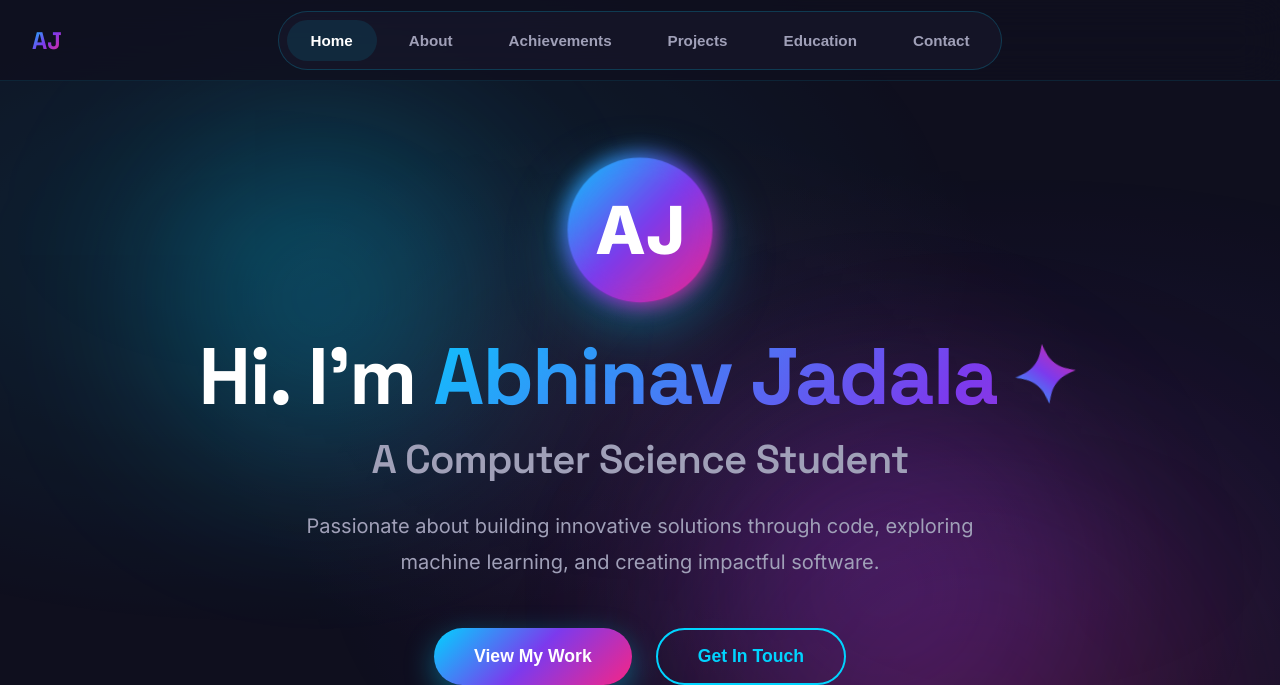
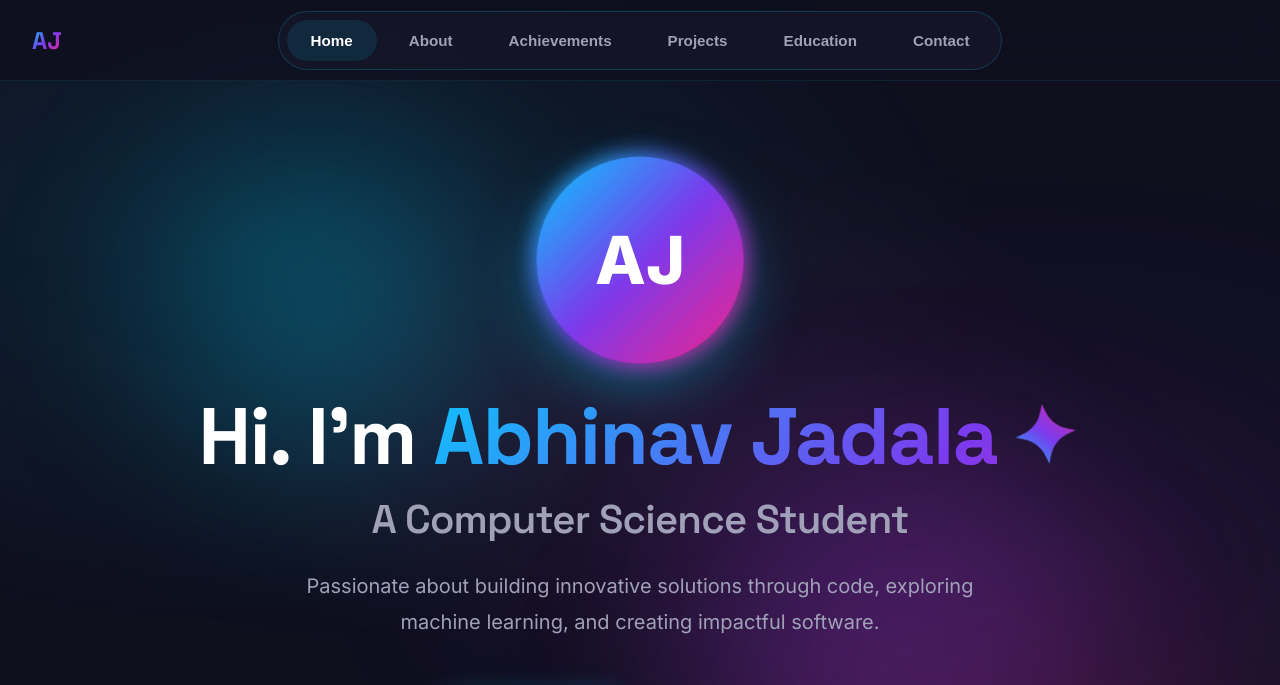
Before and after one commit to CodetoExcel12/my-portfolio, a plain HTML site: page index.html in a window 1280 px wide. Shown: the top 685 px of the page. Drawn offline with Linux system fonts and the light colour scheme.

Commit message:
Updated styles.css

```diff
--- a/styles.css
+++ b/styles.css
@@ -316,8 +316,8 @@ h4 { font-size: 1.75rem; }
 }
 
 .hero-avatar {
-    width: 140px;
-    height: 140px;
+    width: 200px;
+    height: 200px;
     border-radius: 50%;
     background: var(--gradient-hero);
     display: flex;
```
